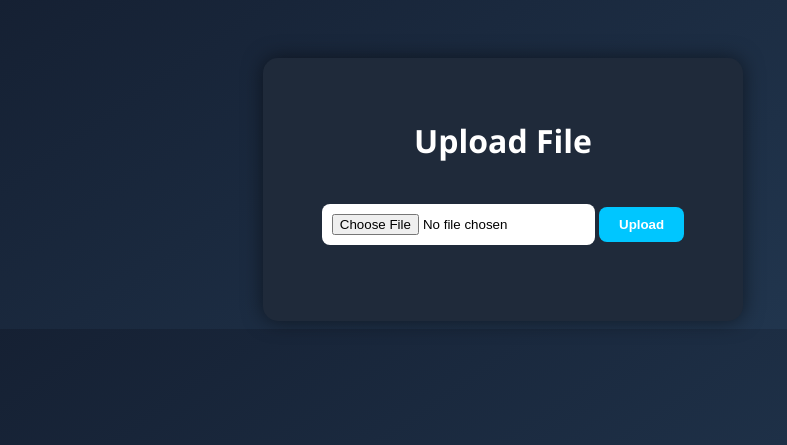
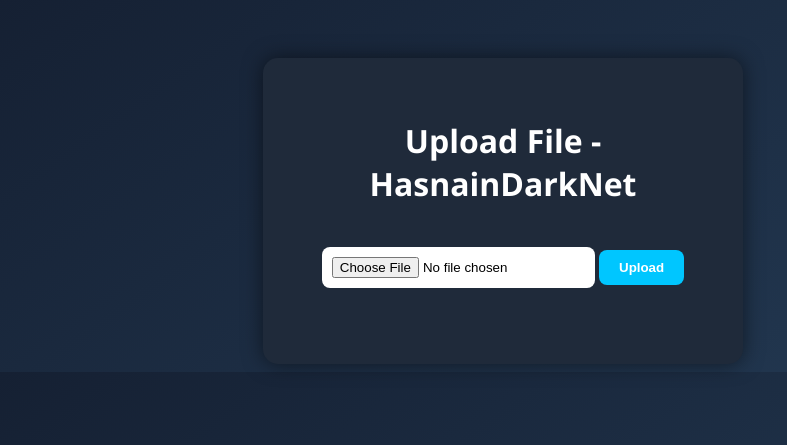
Before and after one commit to hasnain-dark-net/Leak-File, a Flask app: page / in a window 1280 px wide. Shown: the top 445 px of the page, without its empty margins (137-924 px from the left). Run offline with Flask 3, Linux system fonts and the light colour scheme.

Commit message:
index.html

```diff
--- a/templates/index.html
+++ b/templates/index.html
@@ -8,7 +8,7 @@
 </head>
 <body>
   <div class="upload-container">
-    <h1>Upload File</h1>
+    <h1>Upload File - HasnainDarkNet</h1>
     <form action="/" method="post" enctype="multipart/form-data">
       <input type="file" name="file" required>
       <button type="submit">Upload</button>
```
